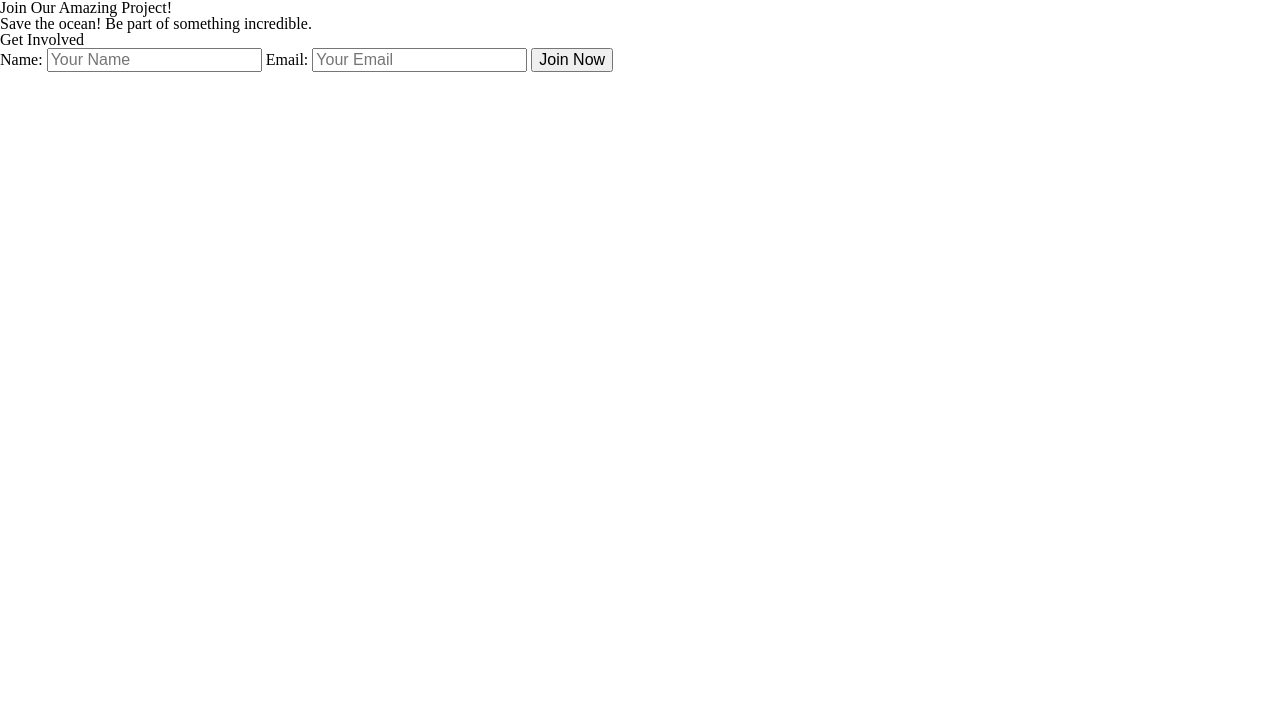
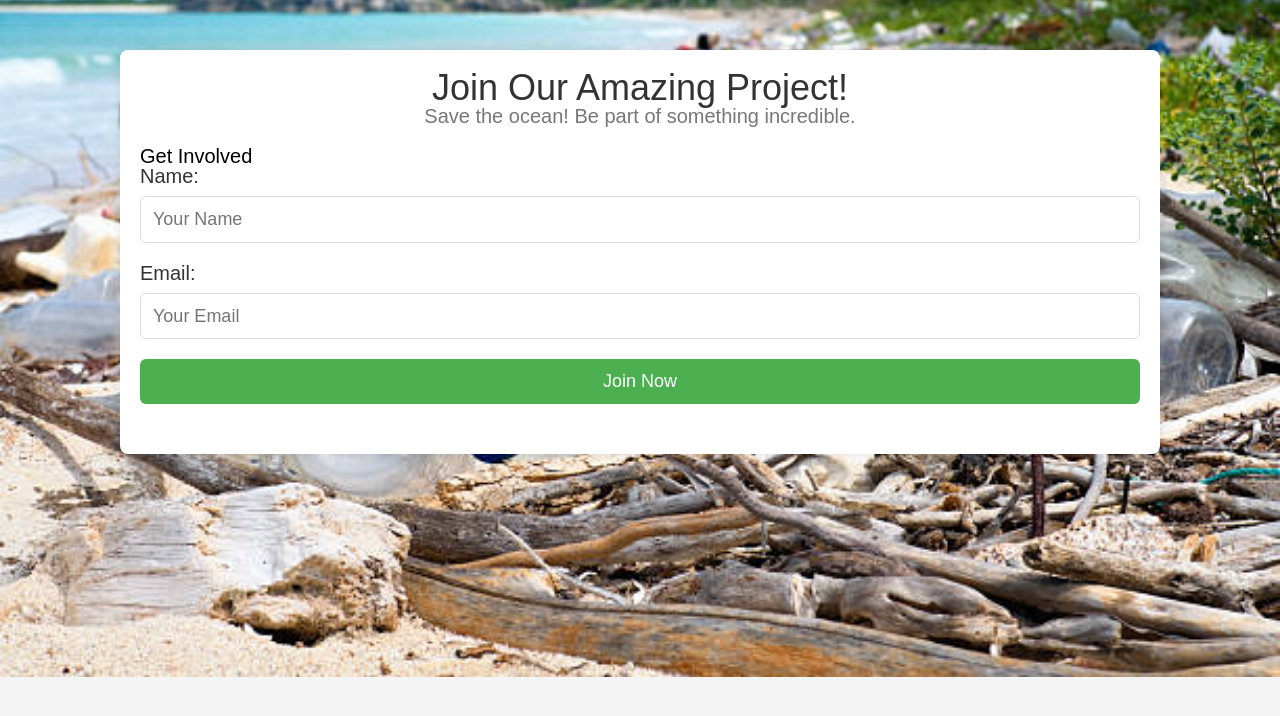
Before and after one commit to Mkim116/Project1, a plain HTML site: page index.html in a window 1280 px wide. Drawn offline with Linux system fonts and the light colour scheme; files whose address does not match are found by name.

Commit message:
Update index.html

```diff
--- a/index.html
+++ b/index.html
@@ -1,16 +1,15 @@
 <!DOCTYPE html>
 <html lang="en">
-  <head>
+<head>
     <meta charset="utf-8">
     <meta name="viewport" content="width=device-width,initial-scale=1.0,shrink-to-fit=no">
     <link rel="stylesheet" media="screen" href="css/meyersreset-and-normalize-form.css">
-    <link rel="stylesheet" media="screen" href="css/stlyes.css">
-    <link rel="stylesheet" media="screen" href="css/images/background.jpg">
+    <link rel="stylesheet" media="screen" href="css/styles.css"> <!-- Updated link to styles.css -->
     <link rel="preconnect" href="https://fonts.googleapis.com">
     <link rel="preconnect" href="https://fonts.gstatic.com" crossorigin>
     <link href="https://fonts.googleapis.com/css2?family=Oswald:wght@200..700&family=Poppins:ital,wght@0,100;0,200;0,300;0,400;0,500;0,600;0,700;0,800;0,900;1,100;1,200;1,300;1,400;1,500;1,600;1,700;1,800;1,900&display=swap" rel="stylesheet">
     <script async src="js/script.js"></script>
-	<script async src="js/validation.js"></script>
+    <script async src="js/validation.js"></script>
 </head>
 <body>
     <div class="container">
@@ -32,7 +31,5 @@
             </form>
         </section>
     </div>
-
-    <script src="js/validation.js"></script>
 </body>
 </html>
```
